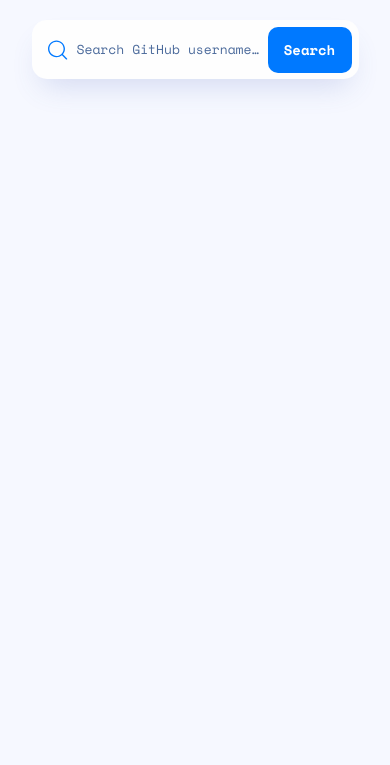
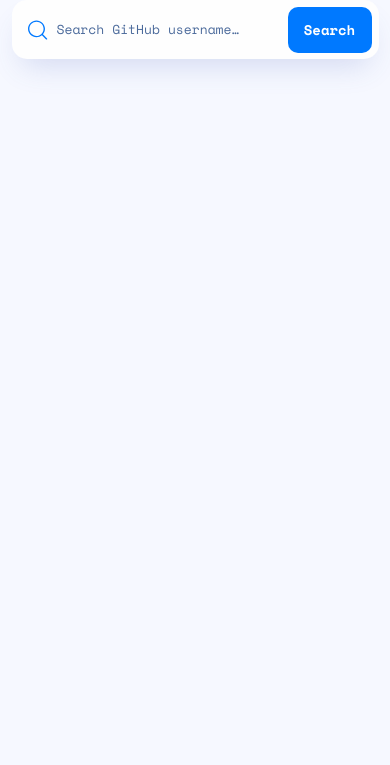
Before and after one commit to Askoflek/personalprojects, a website with bundled scripts: page Githubsearchapp/public/index.html in a window 390 px wide. Shown: the part 79-844 px from the top of the page. Built offline with nearby package versions, Linux system fonts and the light colour scheme.

Commit message:
Fix mobile

```diff
--- a/Githubsearchapp/public/css/style.css
+++ b/Githubsearchapp/public/css/style.css
@@ -176,9 +176,9 @@ body {
   justify-content: center;
   align-items: center;
   flex-direction: column;
-  max-width: 780px;
+  max-width: 740px;
   margin: auto;
-  padding: 25px;
+  padding: 5px;
   background-color: var(--body-background);
 }
 
```
